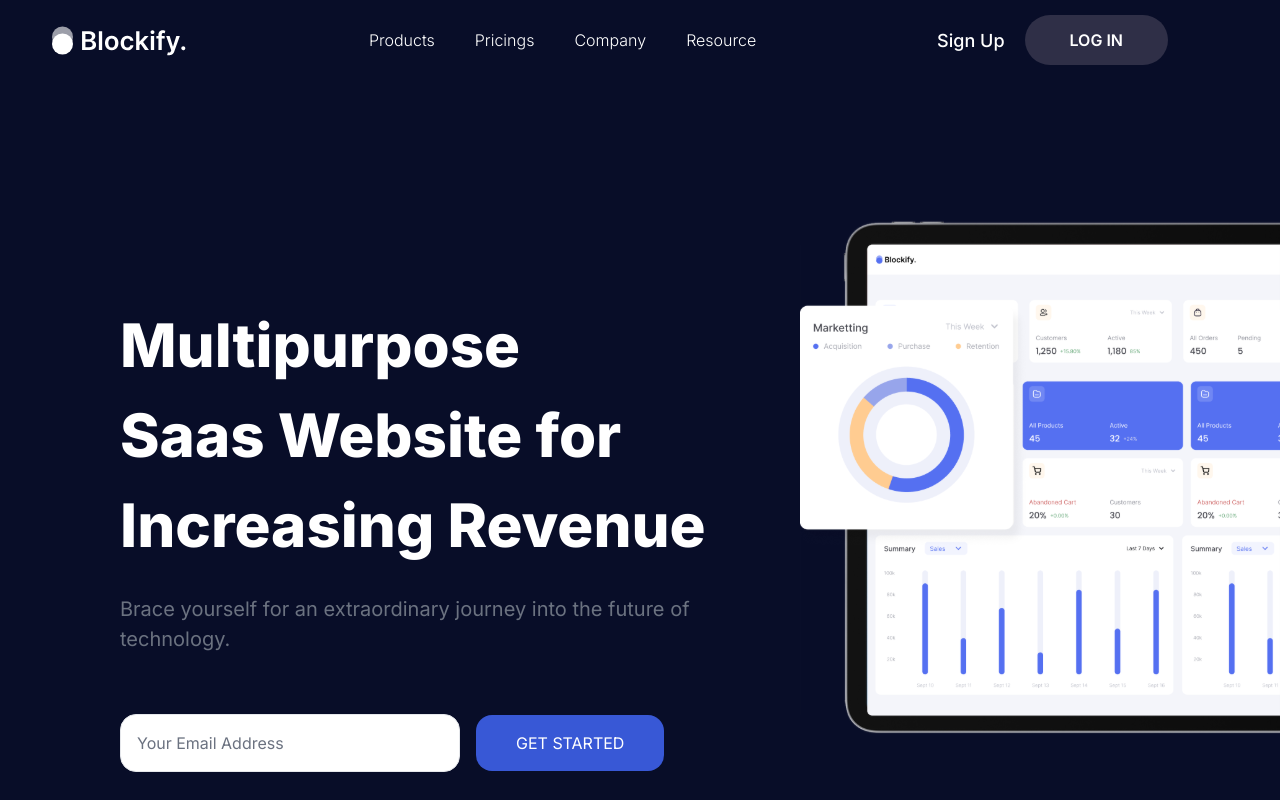
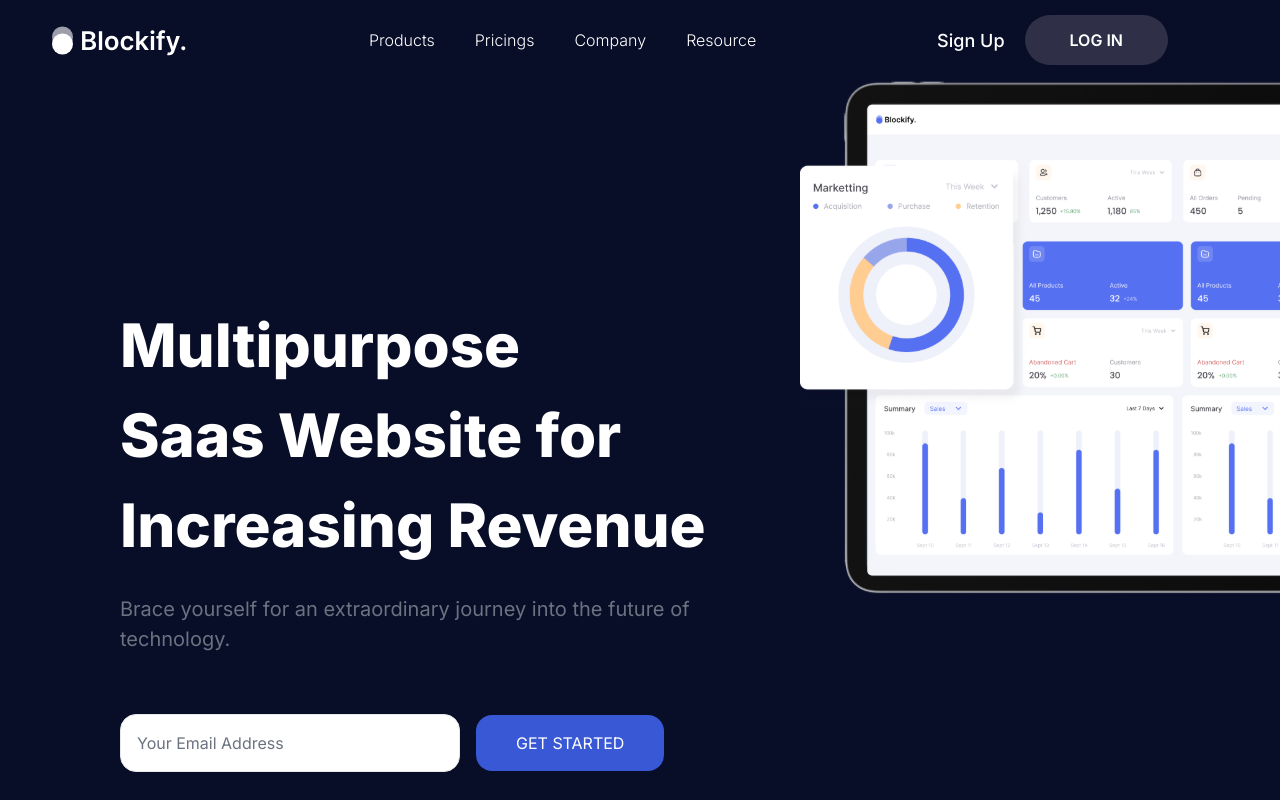
Before and after one commit to Saurabh87090/Blockify, a Next.js app: page / in a window 1280 px wide. Shown: the top 800 px of the page. Built offline with nearby package versions, Linux system fonts and the light colour scheme.

Commit message:
web fixing

```diff
--- a/components/Main.tsx
+++ b/components/Main.tsx
@@ -7,7 +7,7 @@ const Main = () => {
       <main className="">
         <div className="relative bg-[#080D28] h-[940px] md:h-[960px] sm:h-[1280px]">
           <div className="lg:float-right  flex justify-center lg:block">
-            <img className="w-[360px] ml-[0px] my-0 2xl:w-auto mt-0 lg:w-[480px] mt-[140px]" src="Dekstop.svg" alt="" />
+            <img className="w-[360px] ml-[0px] my-0 2xl:w-auto mt-0 lg:w-[480px]" src="Dekstop.svg" alt="" />
           </div>
           <div className="flex-col pt-10 lg:pt-[220px] pl-4 lg:pl-[120px] text-center lg:text-left">
             <h1 className="text-[40px]  md:text-[60px] font-extrabold text-white">
@@ -28,7 +28,7 @@ const Main = () => {
               name="email"
               id="email"
               placeholder="Your Email Address"
-              className="w-full lg:w-[340px] md:w-[390px] p-4 text-black placeholder-gray-500 transition-all duration-200 bg-white border border-gray-200 rounded-2xl focus:outline-none focus:border-blue-600 caret-blue-600"
+              className="w-full lg:w-[340px] md:w-[320px] p-4 text-black placeholder-gray-500 transition-all duration-200 bg-white border border-gray-200 rounded-2xl focus:outline-none focus:border-blue-600 caret-blue-600"
             />
             <button className="bg-[#3858D6] text-white rounded-2xl px-[40px] py-4 hover:bg-blue-700">
               GET STARTED
```
